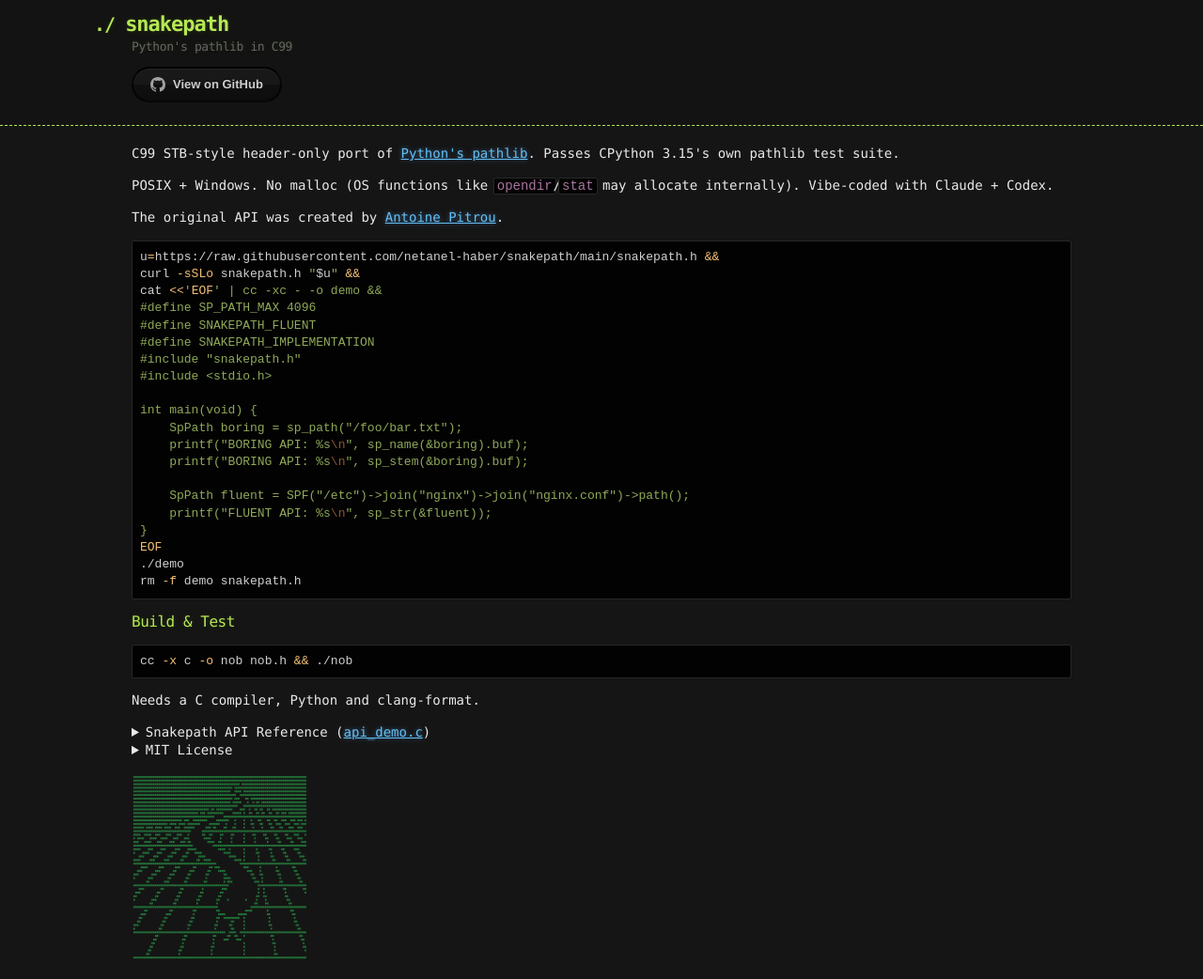
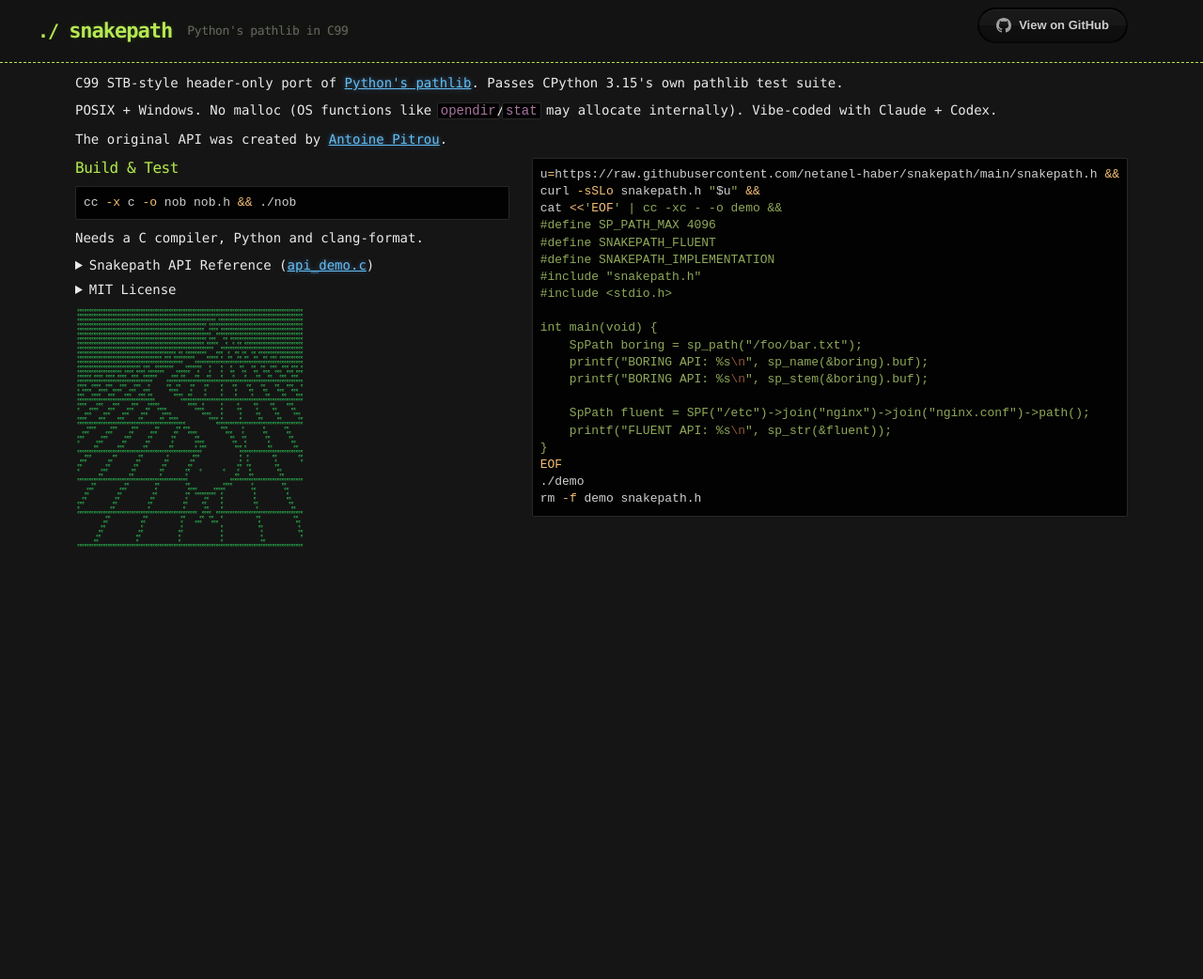
Before and after one commit to netanel-haber/snakepath, a Jekyll site: the page built from README.md, in a window 1280 px wide. Shown: the whole page at 94% size. Built offline with Jekyll 4.4.1, drawn with Linux system fonts in a browser that asks for light colours; our own code applies the rules of GitHub Pages for plain Markdown files; after the commit the page ends 900 px from its top, so only the background shows below that.

Commit message:
Fit the site on one screen at 1280x800 (#107)
On viewports of 900px and up, the header is one row, the demo code floats
beside the build steps and the logo, and spacing is tighter. Narrower
screens keep the stacked layout.

Co-authored-by: Claude Sonnet 5.5 <noreply@anthropic.com>

```diff
--- a/_layouts/default.html
+++ b/_layouts/default.html
@@ -161,6 +161,20 @@
     }
     a { color: #63c0f5; text-shadow: 0 0 5px rgba(104, 182, 255, 0.5); }
     #a-title { text-decoration: none; }
+    @media (min-width: 900px) {
+      header { padding: 0.5rem 0; margin-bottom: 0.75rem; }
+      header .container { display: flex; align-items: center; gap: 1rem; }
+      header h1 { margin-bottom: 0; }
+      header h2 { margin: 0; flex: 1; }
+      #main_content > div.highlighter-rouge:first-of-type { float: right; width: max-content; max-width: 62%; margin: 0 0 0.5rem 1.5rem; }
+      #main_content > div.highlighter-rouge:first-of-type pre { margin: 0; }
+      #main_content p { margin: 0 0 0.6rem; }
+      #main_content pre { margin: 0 0 0.6rem; }
+      #main_content h2 { margin-bottom: 0.5rem; }
+      #main_content details { margin-bottom: 0.4rem; }
+      #main_content img { height: 260px; width: auto; }
+      .container { max-width: 1120px; }
+    }
   </style>
 </head>
 
```
